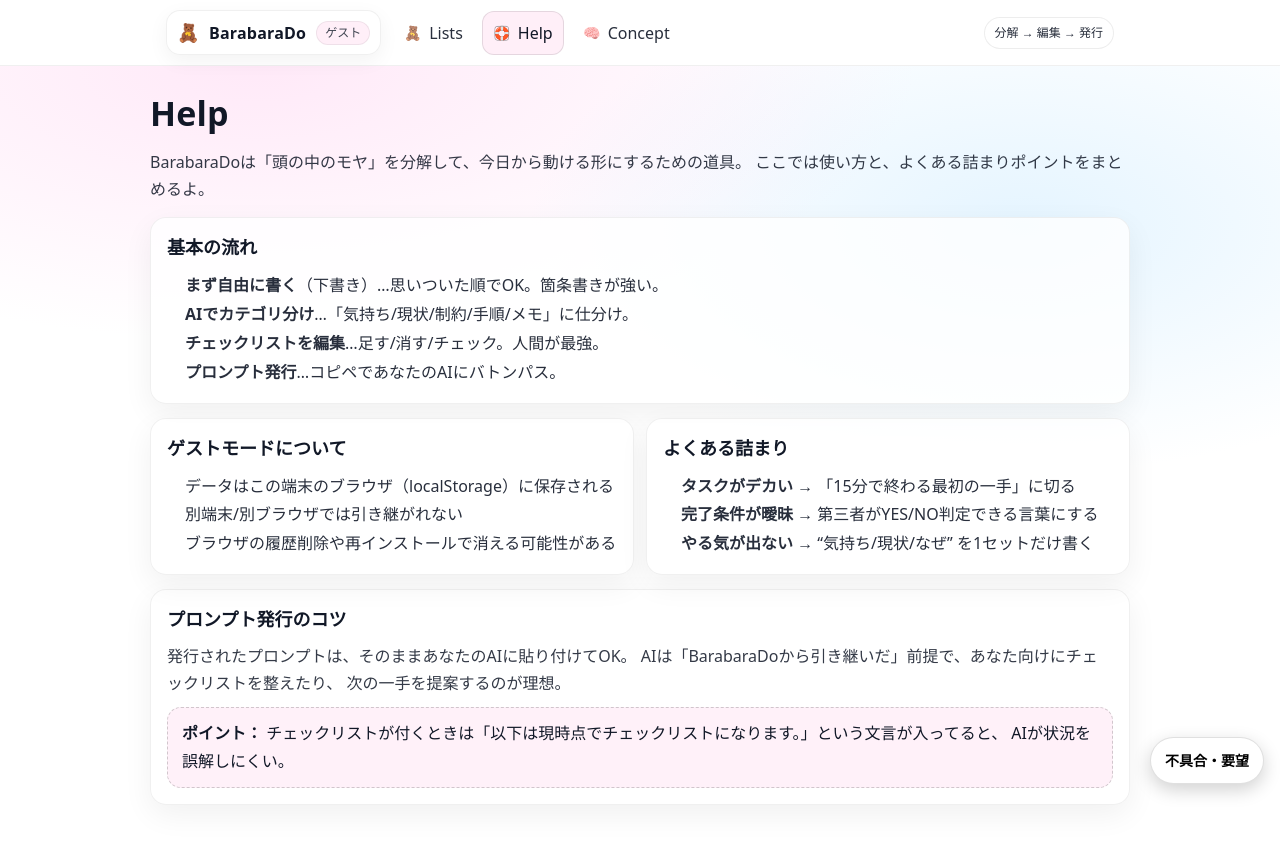
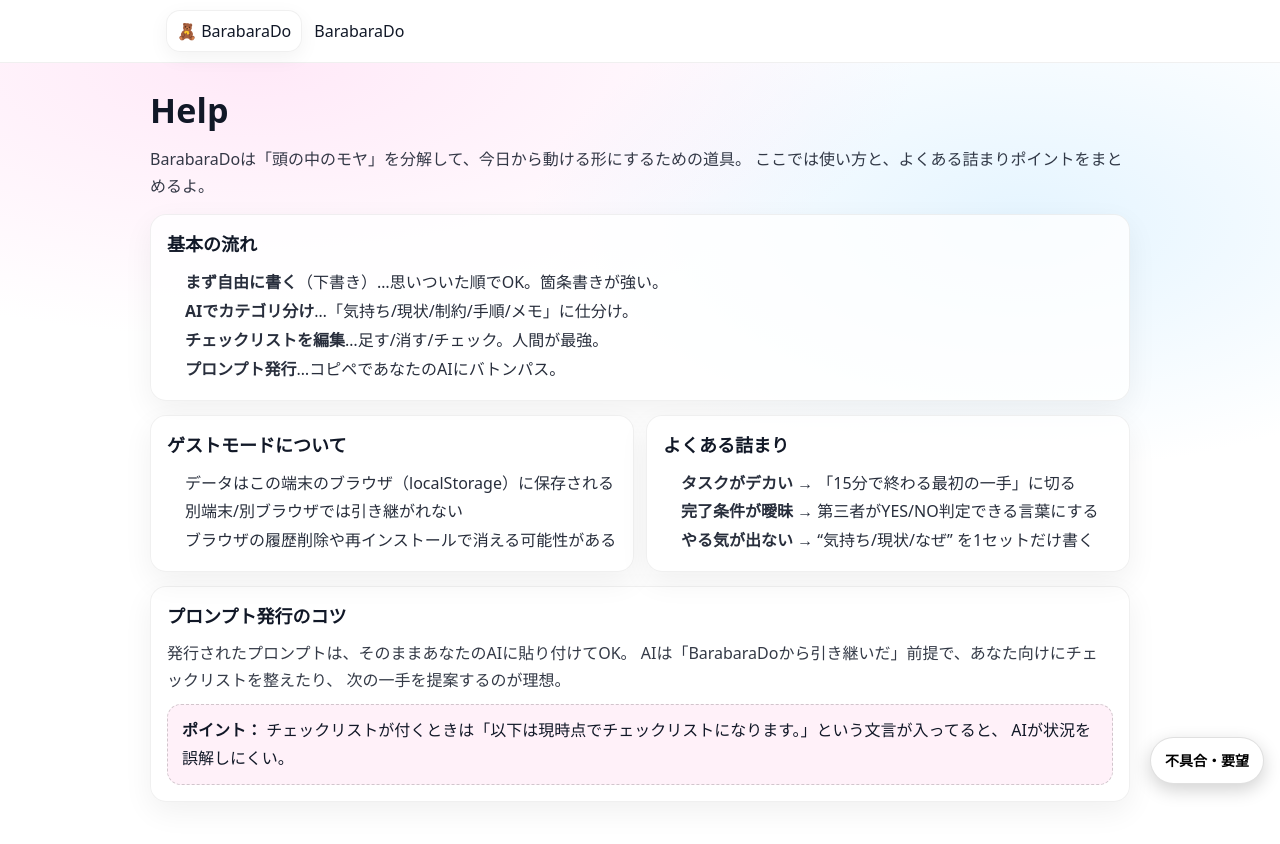
Before and after one commit to momoiropj/barabarado, a Next.js app: page /help in a window 1280 px wide. Shown: the top 844 px of the page. Built offline with nearby package versions, Linux system fonts and the light colour scheme.

Commit message:
Fix SiteHeader props typing

```diff
--- a/app/components/SiteHeader.tsx
+++ b/app/components/SiteHeader.tsx
@@ -1,52 +1,58 @@
 "use client";
 
 import Link from "next/link";
-import { usePathname } from "next/navigation";
 import styles from "./SiteHeader.module.css";
 
-type NavLink = { href: string; label: string; emoji?: string };
+export type Pill = { text: string };
+export type NavLink = { href: string; label: string };
 
-const NAV: NavLink[] = [
-  { href: "/lists", label: "Lists", emoji: "🧸" },
-  { href: "/help", label: "Help", emoji: "🛟" },
-  { href: "/concept", label: "Concept", emoji: "🧠" },
-];
+export type SiteHeaderProps = {
+  title?: string;
+  subtitle?: string;
+  pills?: Pill[];
+  navLinks?: NavLink[];
+};
 
-export default function SiteHeader() {
-  const pathname = usePathname();
-
-  const isActive = (href: string) => {
-    if (!pathname) return false;
-    if (href === "/lists") return pathname === "/lists" || pathname.startsWith("/lists/");
-    return pathname === href;
-  };
-
+export default function SiteHeader({
+  title = "BarabaraDo",
+  subtitle,
+  pills = [],
+  navLinks = [],
+}: SiteHeaderProps) {
   return (
     <header className={styles.header}>
       <div className={styles.inner}>
-        <Link href="/lists" className={styles.brand} aria-label="BarabaraDo home">
-          <span className={styles.logo}>🧸</span>
-          <span className={styles.brandText}>BarabaraDo</span>
-          <span className={styles.brandTag}>ゲスト</span>
-        </Link>
+        <div className={styles.topRow}>
+          <Link href="/lists" className={styles.brand} aria-label="Go to lists">
+            🧸 BarabaraDo
+          </Link>
 
-        <nav className={styles.nav} aria-label="Main navigation">
-          {NAV.map((n) => (
-            <Link
-              key={n.href}
-              href={n.href}
-              className={`${styles.navLink} ${isActive(n.href) ? styles.active : ""}`}
-              aria-current={isActive(n.href) ? "page" : undefined}
-            >
-              <span className={styles.navEmoji}>{n.emoji ?? ""}</span>
-              <span>{n.label}</span>
-            </Link>
-          ))}
-        </nav>
+          {navLinks.length > 0 && (
+            <nav className={styles.nav} aria-label="Site navigation">
+              {navLinks.map((l) => (
+                <Link key={l.href} href={l.href} className={styles.navLink}>
+                  {l.label}
+                </Link>
+              ))}
+            </nav>
+          )}
+        </div>
 
-        <div className={styles.right}>
-          <span className={styles.pill}>分解 → 編集 → 発行</span>
+        <div className={styles.titleRow}>
+          <h1 className={styles.title}>{title}</h1>
+
+          {pills.length > 0 && (
+            <div className={styles.pills}>
+              {pills.map((p, i) => (
+                <span key={`${p.text}-${i}`} className={styles.pill}>
+                  {p.text}
+                </span>
+              ))}
+            </div>
+          )}
         </div>
+
+        {subtitle && <p className={styles.subtitle}>{subtitle}</p>}
       </div>
     </header>
   );
```
